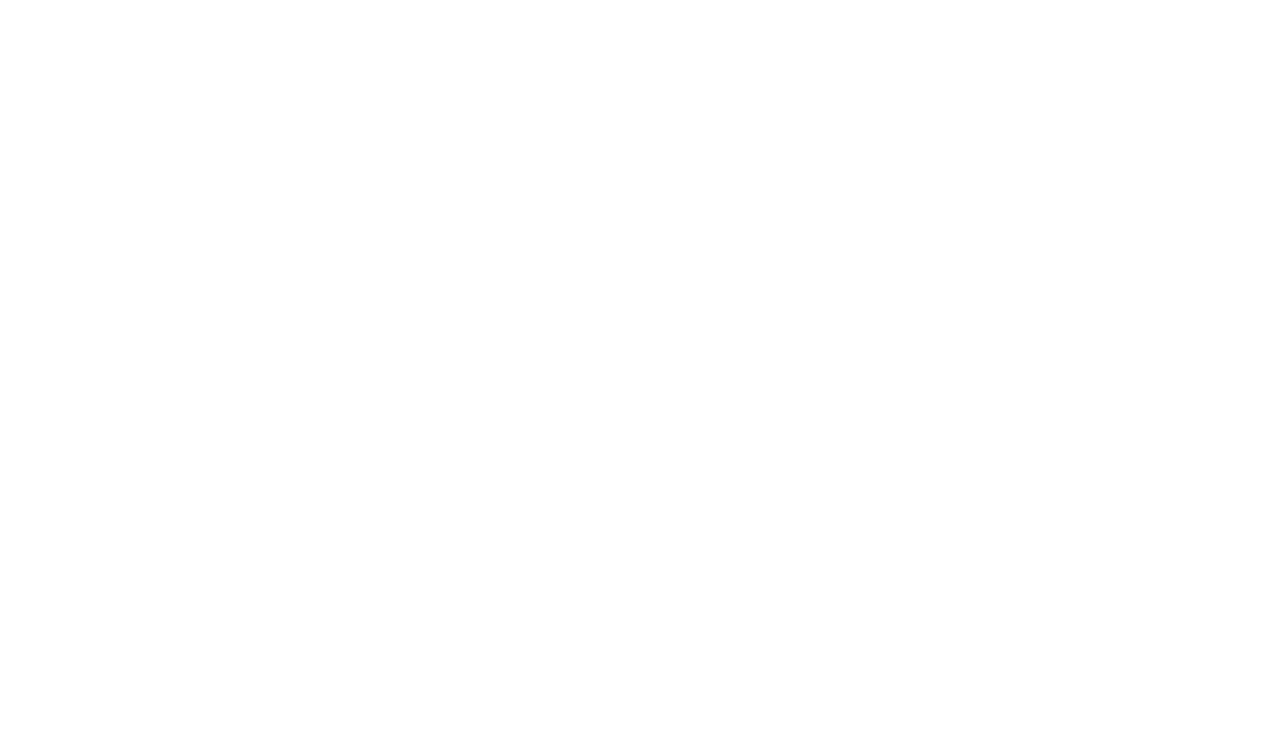
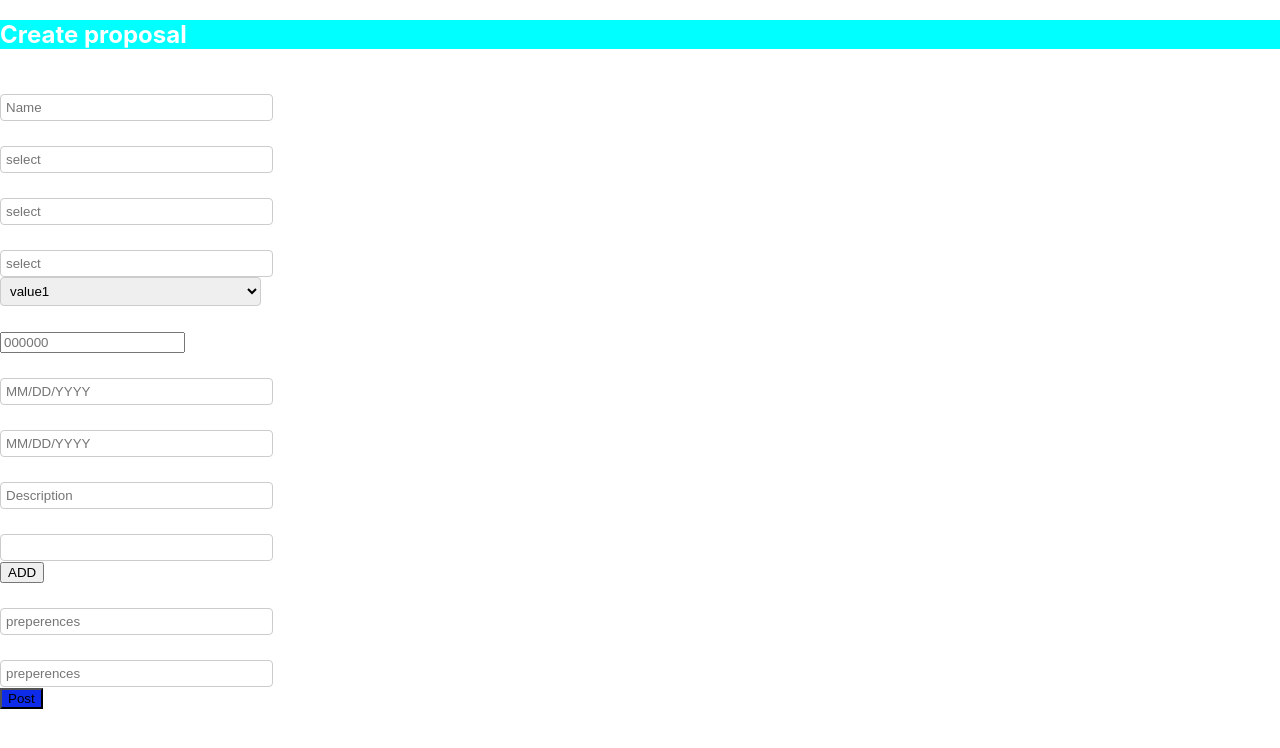
Before and after one commit to jayasurya36/Event-Proposal-App, a React (Create React App) app in the folder client/: page /create in a window 1280 px wide. Before the commit this address had no page. Shown: the top 748 px of the page. Built offline with nearby package versions, Linux system fonts and the light colour scheme.

Commit message:
cjanges register

```diff
--- a/client/src/App.css
+++ b/client/src/App.css
@@ -0,0 +1,77 @@
+.button{
+    background-color: rgb(13, 43, 232);
+
+}
+.container {
+  display: flex;
+  background-color: white;
+
+}
+.main{
+    background-color: aqua;
+}
+.heading{
+    align-content: center;
+}
+
+.column {
+  flex: 1;
+  padding: 20px;
+}
+
+.form-group {
+  margin-bottom: 20px;
+}
+
+label {
+  display: block;
+  font-weight: bold;
+  margin-bottom: 5px;
+}
+
+input[type="text"],
+select {
+  width: 100%;
+  padding: 5px;
+  border: 1px solid #ccc;
+  border-radius: 4px;
+}
+
+textarea {
+  width: 100%;
+  padding: 5px;
+  border: 1px solid #ccc;
+  border-radius: 4px;
+}
+
+.image-container {
+  display: flex;
+  align-items: center;
+  margin-bottom: 20px;
+}
+
+.image-container img {
+  width: 100px;
+  height: 100px;
+  object-fit: cover;
+  margin-right: 10px;
+}
+
+.add-button {
+  padding: 10px;
+  background-color: #ccc;
+  border: none;
+  border-radius: 4px;
+  color: #fff;
+  cursor: pointer;
+}
+
+.preferences-list {
+  list-style-type: none;
+  padding: 0;
+}
+
+.event-list {
+  list-style-type: none;
+  padding: 0;
+}
--- a/client/src/routers/AppRouter.js
+++ b/client/src/routers/AppRouter.js
@@ -4,6 +4,8 @@
 import Header from '../components/Header';
 import VendorProposals from '../components/vendor/VendorProposals';
 import AllProposals from '../components/user/AllProposals';
+import Createproposal from '../components/vendor/Createproposal';
+
 function AppRouter() {
   return <BrowserRouter>
     <Routes>
@@ -15,6 +17,8 @@
       <Route path='/user' element={<Header />}>
         <Route path='proposals' element={<AllProposals/>}/>
       </Route>
+      <Route path='/create' element={<Createproposal/>} />
+
     </Routes>
   </BrowserRouter>
 }
```
Also changed, not shown: client/src/components/vendor/Createproposal.js.
